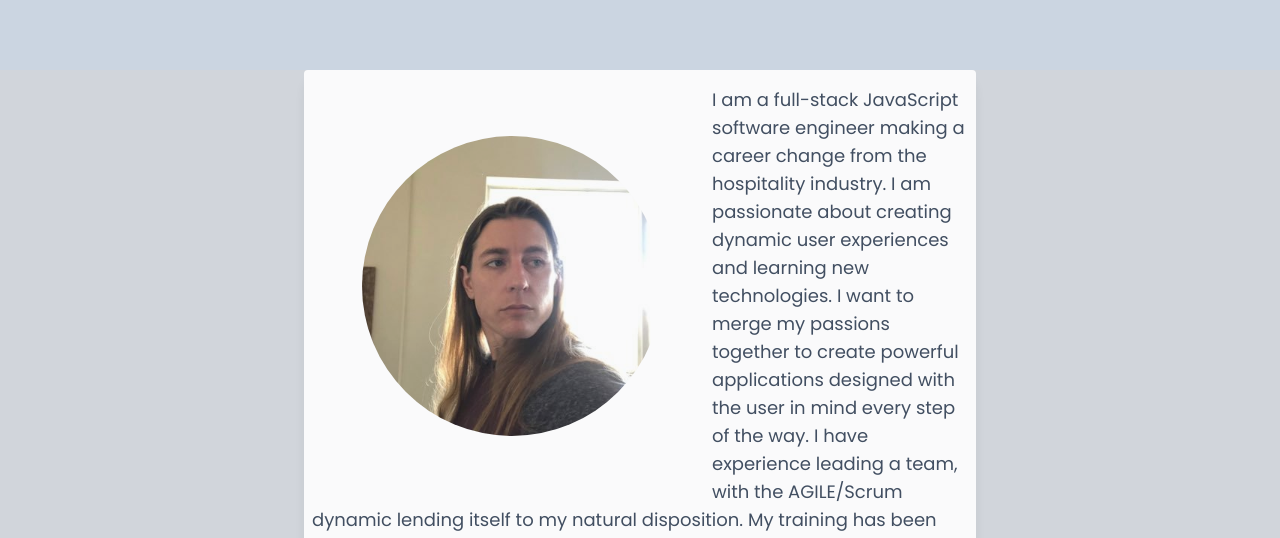
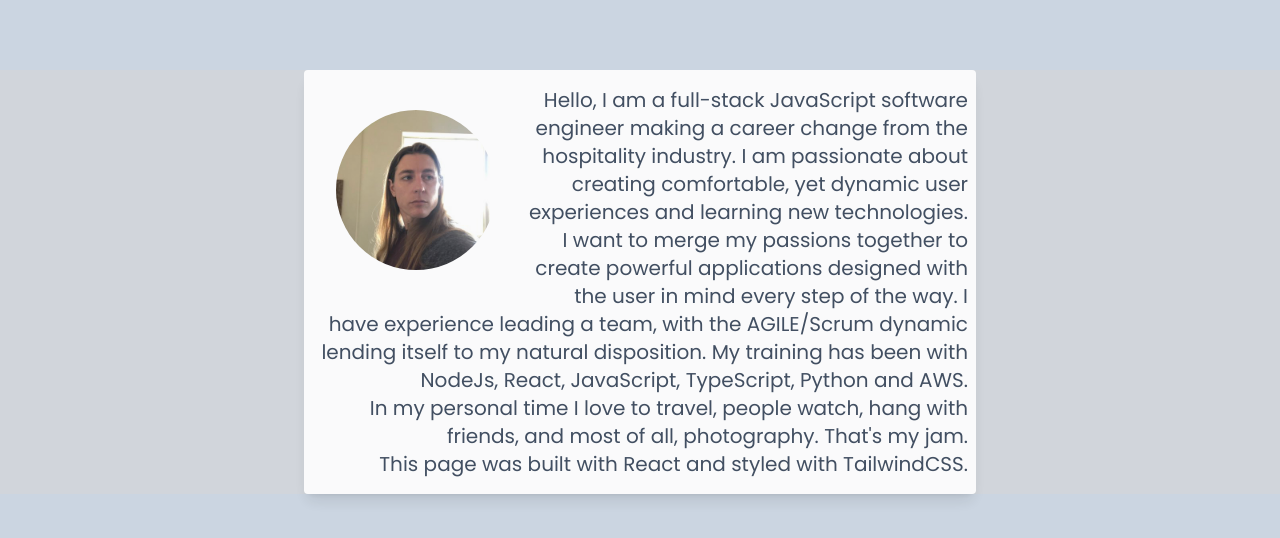
Before and after one commit to calebbbbs/portfolio, a React (Create React App) app in the folder frontend/: page / in a window 1280 px wide. Shown: the part 170-708 px from the top of the page. Built offline with nearby package versions, Linux system fonts and the light colour scheme.

Commit message:
bio finished atm

```diff
--- a/frontend/src/components/Bio.jsx
+++ b/frontend/src/components/Bio.jsx
@@ -5,12 +5,12 @@ function Bio() {
     <>
       <div className='bg-gray-300 dark:bg-slate-900 box'>
         <div className='box-border mx-auto max-w-2xl rounded overflow-hidden shadow-lg bg-white dark:bg-slate-900 opacity-90'>
-          <div className='px-2 py-4'>
-            <img src={image1} alt="TwitterProPic" className='float-left rounded-full scale-75 text-wrap'/>
-            <p className='text-lg text-slate-700 dark:text-slate-400 text-left text-wrap'>
-              I am a full-stack JavaScript software engineer making a career
+          <div className='px-2 py-4 flex flex-wrap'>
+            <p className='text-xl text-slate-700 dark:text-slate-400 text-right'>
+            <img src={image1} alt="TwitterProPic" className='float-left rounded-full text-wrap h-40 w-40 m-6'/>
+              Hello, I am a full-stack JavaScript software engineer making a career
               change from the hospitality industry. I am passionate about creating
-              dynamic user experiences and learning new technologies. I want to
+              comfortable, yet dynamic user experiences and learning new technologies. I want to
               merge my passions together to create powerful applications
               designed with the user in mind every step of the way. I have
               experience leading a team, with the AGILE/Scrum dynamic lending
```
